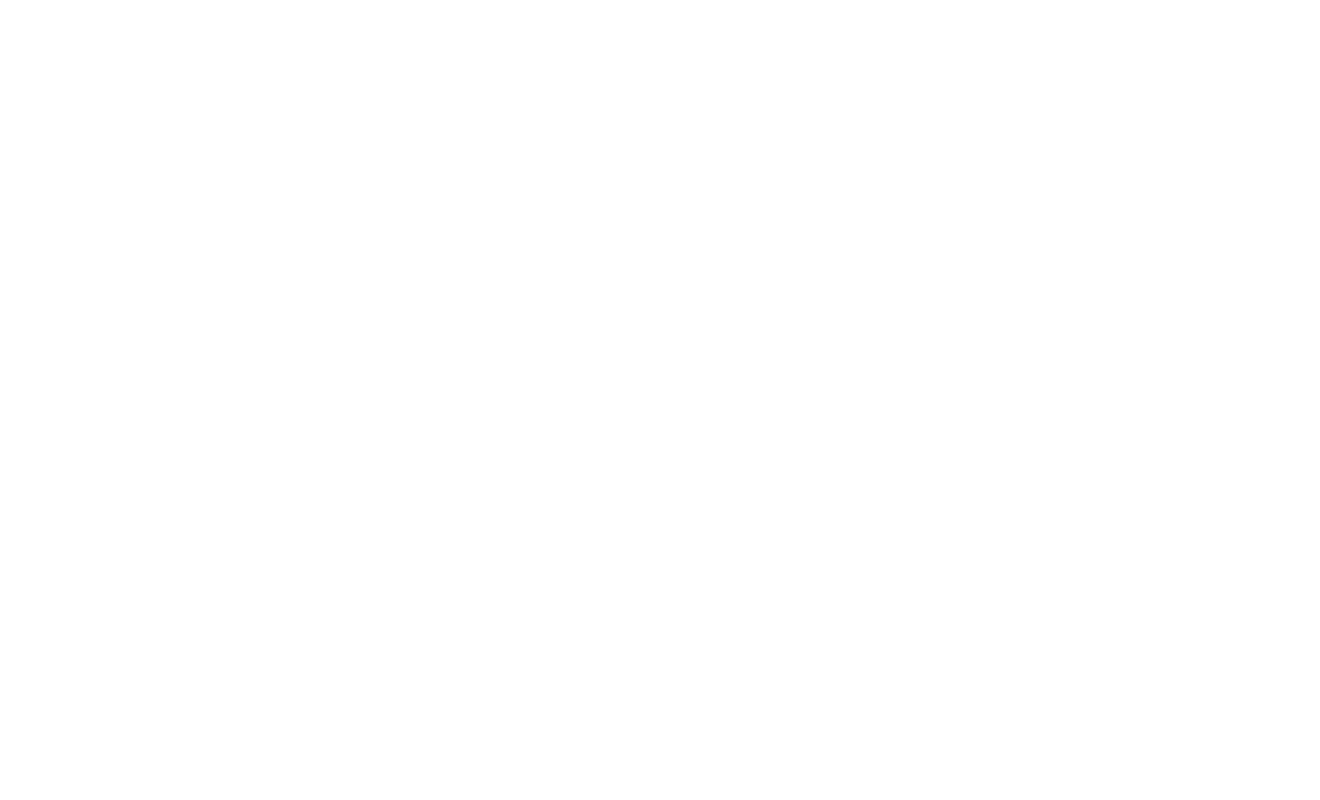
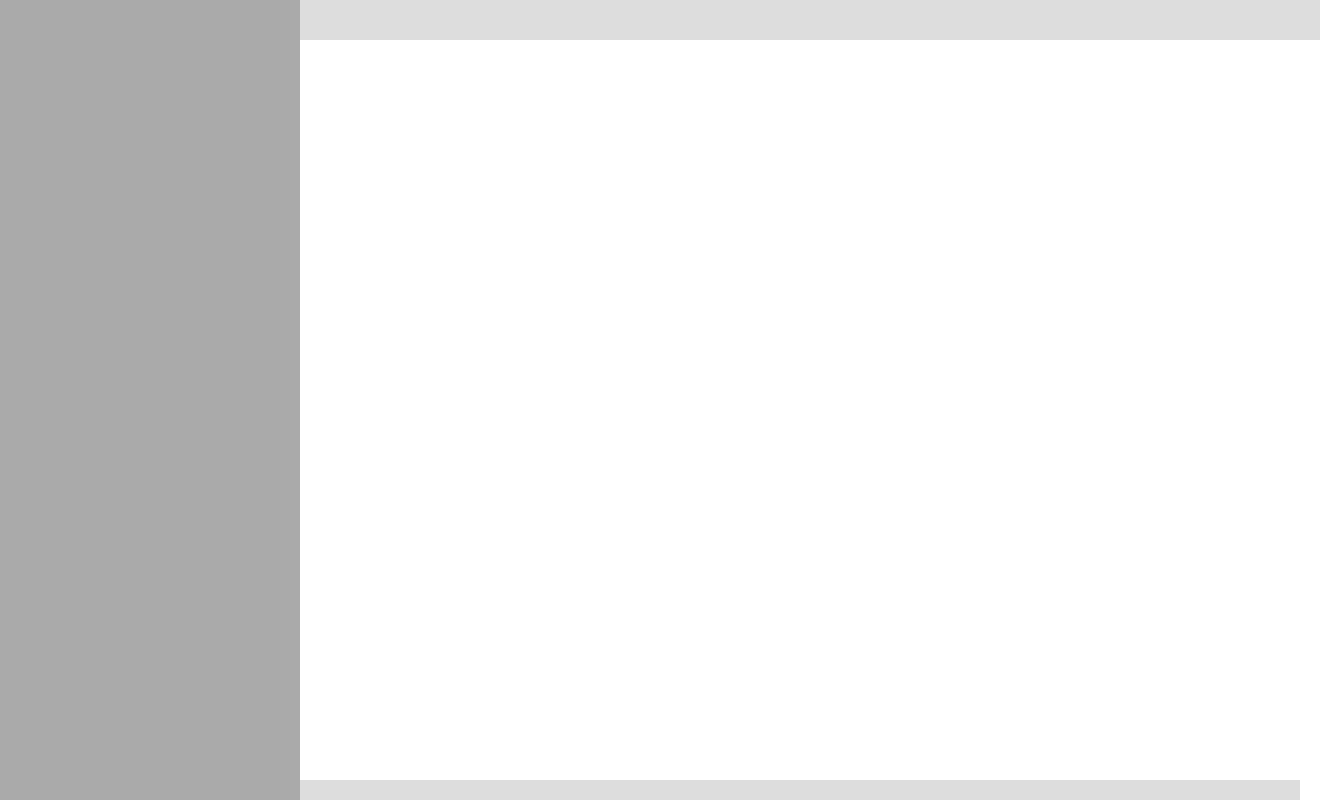
Before and after one commit to yk-port/react_practice, a website: page index.html in a window 1280 px wide. Shown: the whole page, 1320 px wide, since content can reach past the window. Drawn offline with nearby package versions, Linux system fonts and the light colour scheme.

Commit message:
finish: 4-8 基本レイアウトの生成

```diff
--- /dev/null
+++ b/css/index.css
@@ -0,0 +1,45 @@
+html, body {
+  width: 100%;
+  height: 100%;
+  padding: 0;
+  margin: 0;
+  box-sizing: border-box;
+}
+
+#root {
+  width: 100%;
+  height: 100%;
+}
+
+.wrap {
+  width: 100%;
+  height: 100%;
+  display: flex;
+}
+
+.side-area {
+  width: 300px;
+  height: 100%;
+  background: #aaa;
+}
+
+.main-area {
+  width: calc(100% - 300px);
+  height: 100%;
+  position: relative;
+}
+
+.header {
+  width: 100%;
+  padding: 20px;
+  background: #ddd;
+}
+
+.footer {
+  position: absolute;
+  width: 100%;
+  padding: 10px;
+  bottom: 0;
+  left: 0;
+  background: #ddd;
+}
--- a/index.html
+++ b/index.html
@@ -7,6 +7,7 @@
   <script crossorigin src="https://unpkg.com/react@16/umd/react.development.js"></script>
   <script crossorigin src="https://unpkg.com/react-dom@16/umd/react-dom.development.js"></script>
   <script src="https://unpkg.com/@babel/standalone/babel.min.js"></script>
+  <link rel="stylesheet" href="./css/index.css">
 </head>
 <body>
   <div id="root"></div>
--- a/js/app.js
+++ b/js/app.js
@@ -1,5 +1,10 @@
 ReactDOM.render(
-  <div>
+  <div className="wrap">
+    <div className="side-area"></div>
+    <div className="main-area">
+      <header className="header"></header>
+      <footer className="footer"></footer>
+    </div>
   </div>,
   document.getElementById('root')
 );
```
